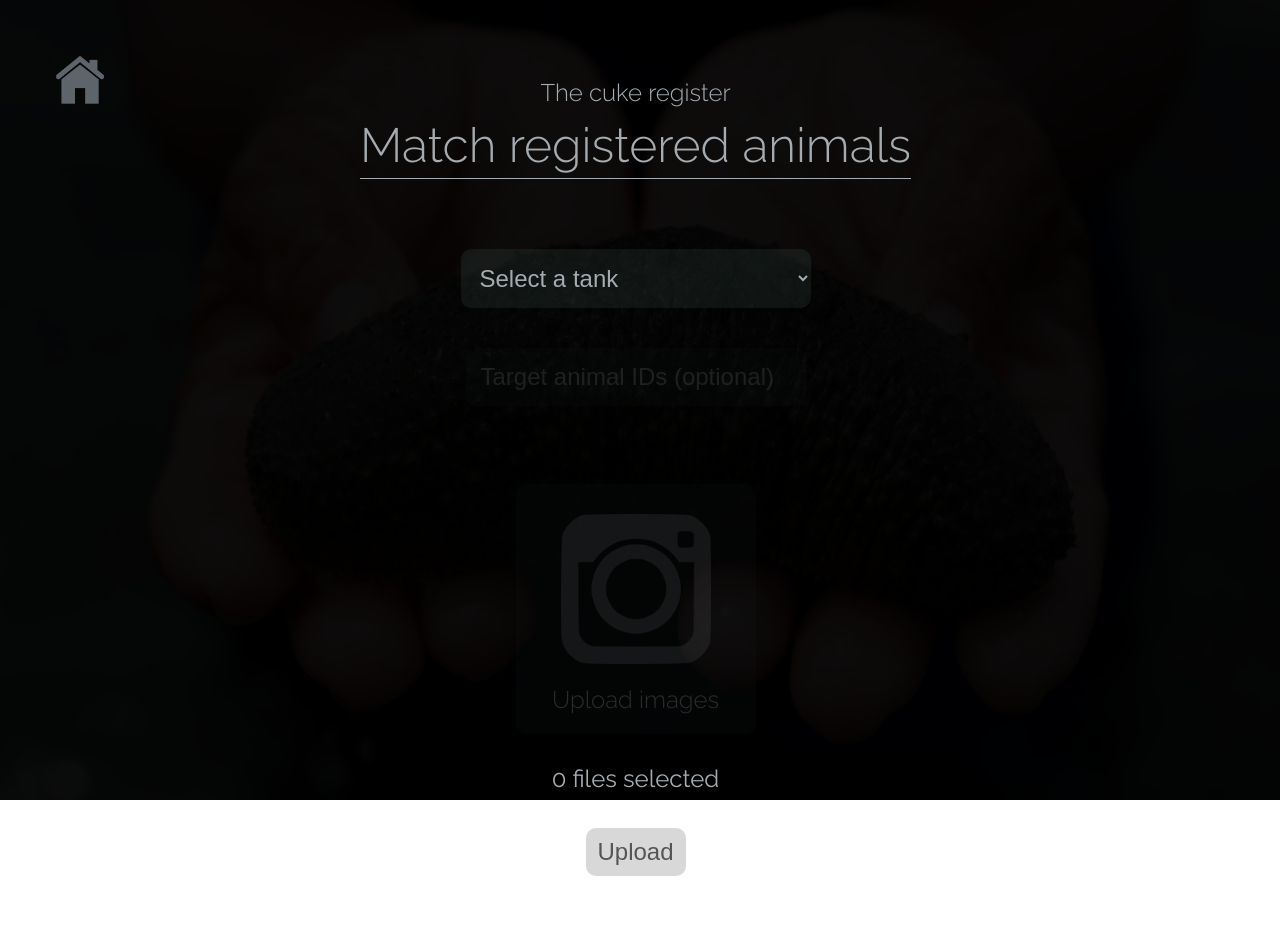
After one commit to neoformit/cukeweb, a Django app: template match/templates/match/match.html in a window 1280 px wide. The commit adds this page. Run offline with Django 3.2, Linux system fonts and the light colour scheme; the template is opened without the code that fills it, so the values that code supplies are empty; parts of the project's set-up code (start-up, migrations or seed data) failed here and were passed over.

Commit message:
Built Match.query interface

```diff
--- a/home/static/home/css/cukes.css
+++ b/home/static/home/css/cukes.css
@@ -164,8 +164,8 @@ label.file-input.disabled {
   cursor: not-allowed;
   opacity: 0.25;
 }
-label.file-input:not('disabled'):hover {
-  box-shadow: 0 0 10px 2px #aaa;
+label.file-input:not(.disabled):hover {
+  box-shadow: 0 0 10px 2px var(--dodger);
   background-color: var(--button-hov);
 }
 label.file-input.valid {
@@ -198,6 +198,10 @@ button:disabled, a.button:disabled {
   color: #555;
   background-color: rgba(100,100,100,0.25);
   border: none;
+  cursor: not-allowed;
+}
+input[type="text"]:disabled {
+  opacity: 0.25;
   cursor: not-allowed;
 }
 button.warn {
--- /dev/null
+++ b/match/static/match/css/match.css
@@ -0,0 +1,131 @@
+/* Register page */
+form {
+  width: 50vw;
+  display: flex;
+  flex-direction: column;
+  align-items: center;
+  position: static;
+}
+form p {
+  font-size: 1.5rem;
+  font-weight: normal;
+  margin-top: 0;
+  margin-bottom: 35px;
+}
+form .tanks {
+  display: flex;
+  flex-direction: row;
+  justify-content: space-between;
+  align-items: center;
+}
+form .tanks .dropdown {
+  position: relative;
+}
+form .tanks .dropdown select {
+  color: inherit;
+  width: 350px;
+  padding: 15px;
+  margin: 20px 0;
+  font-size: 1.5rem;
+  background-color: var(--button-main);
+  border: none;
+  border-radius: 10px;
+  cursor: pointer;
+}
+form .tanks .dropdown option {
+  color: black;
+}
+form p.error-msg {
+  height: 23.5px;
+}
+form div.valid input,
+form div.valid select {
+  box-shadow: 0 0 10px 2px lawngreen;
+}
+form div.valid::after {
+  content: "";
+  display: block;
+  position: absolute;
+  right: 15px;
+  top: 42px;
+  width: 20px;
+  height: 6px;
+  border: 3px solid lawngreen;
+  border-top: none;
+  border-right: none;
+  transform: rotate(-60deg);
+}
+div.targets {
+  display: flex;
+  flex-direction: column;
+  align-items: center;
+}
+div.targets .select {
+  position: relative;
+  display: flex;
+  flex-direction: column;
+  align-items: center;
+}
+div.targets img.spinner {
+  position: absolute;
+  top: 12px;
+  right: -65px;
+  width: 75px;
+  height: 75px;
+  display: none;
+}
+div.targets .dropdown {
+  opacity: 0;
+  position: absolute;
+  top: 77px;
+  left: 2px;
+  right: 2px;
+  display: flex;
+  flex-direction: column;
+  background-color: #111614;
+  border: 1px solid rgba(200,200,200,0.1);
+  border-top: none;
+  border-bottom-left-radius: 10px;
+  border-bottom-right-radius: 10px;
+}
+div.targets .dropdown .option {
+  padding: 5px 15px;
+  border-bottom: 1px solid rgba(200,200,200,0.1);
+  cursor: pointer;
+}
+div.targets .dropdown .option:last-child {
+  border-bottom: none;
+  border-bottom-left-radius: 10px;
+  border-bottom-right-radius: 10px;
+}
+div.targets .dropdown .option:hover {
+  background-color: #161b1f;
+}
+div.targets .selected {
+  display: flex;
+  flex-direction: row;
+  flex-wrap: wrap;
+  max-width: 500px;
+  justify-content: center;
+  align-items: center;
+}
+div.targets .selected > div {
+  display: flex;
+  justify-content: center;
+  align-items: center;
+  padding: 5px 10px;
+  margin: 10px 5px;
+  background-color: rgba(200,200,200,0.1);
+  border-radius: 10px;
+  font-size: 1.25rem;
+}
+div.targets .selected span {
+  display: inherit;
+  justify-content: center;
+  align-items: center;
+  font-size: 1.5rem;
+  width: 20px;
+  height: 20px;
+  margin-left: 15px;
+  cursor: pointer;
+}
--- /dev/null
+++ b/match/static/match/js/match.js
@@ -0,0 +1,84 @@
+function validateTankSelect(select) {
+    const value = $('form select').val();
+    if (value != '') {
+        validSelect()
+    } else {
+        invalidSelect()
+    }
+}
+
+async function blurTargetsInput(input) {
+    await new Promise((resolve) => setTimeout(resolve, 100));
+    if ($('div.targets input').is(":focus")) {
+        // User clicked on dropdown
+        console.log('Blur target input: focus returned to input.')
+        return
+    }
+    console.log('Blur target input: focus NOT returned to input.')
+    input.value = '';
+    $('div.targets .dropdown').empty();
+    $('div.targets .dropdown').css('opacity', '0');
+}
+
+function resetForm() {
+    $('div.targets .input').val('');
+    $('div.targets .dropdown').empty();
+    $('div.targets .selected').empty();
+    invalidDropdown();
+}
+
+function validDropdown() {
+    $('.tanks .dropdown').addClass('valid');
+    $('.targets input').removeAttr('disabled');
+    validateForm()
+}
+
+function invalidDropdown() {
+    $('.tanks .dropdown').removeClass('valid');
+    $('.targets input').prop('disabled', 'true');
+    validateForm()
+}
+
+function validateFiles(input) {
+    const n = input.files.length;
+    for (var i = 0; i < n; ++i) {
+        let file = input.files[i];
+        if (!(file.name.endsWith('.jpg') || file.name.endsWith('.jpeg'))) {
+            invalidFiles();
+            validateForm();
+            return
+        }
+    }
+    validFiles(n);
+    validateForm();
+}
+
+function validFiles(n) {
+    $('.error-msg').empty();
+    if (n === 1) {
+        $('#fileCount').text('1 file selected')
+    }
+    $('#fileCount').text(n + ' files selected')
+    $('label.file-input').addClass('valid');
+}
+
+function invalidFiles() {
+    console.log('Invalid files selected');
+    $('input:file').val('');
+    $('label.file-input').removeClass('valid');
+    $('#fileCount').text('0 files selected')
+    $('form.match-form-group .error-msg').text('Must be either .jpg or .jpeg files!');
+}
+
+function validateForm() {
+    if (
+        ($('.tanks .dropdown').hasClass('valid'))
+        & $('input:file').val() != ''
+    ) {
+        console.log('validateForm: form valididated')
+        $('button:submit').removeAttr('disabled')
+    } else {
+        console.log('validateForm: form not valid')
+        $('button:submit').prop('disabled', 'true')
+    }
+}
--- /dev/null
+++ b/match/static/match/js/targets.js
@@ -0,0 +1,102 @@
+let globalNonse = new Object();
+let targetIds = [];
+
+function fetchRegister(tank_id) {
+
+    // Reset form selection
+    resetForm();
+
+    // Check that selection not null
+    if (tank_id === '') {
+        invalidDropdown();
+        return
+    }
+
+    $('div.targets img.spinner').show();
+
+    $.ajax({
+        url: "/match/fetchids/",   // the endpoint
+        type: "POST",              // http method
+        data: {tank_id: tank_id},  // data
+
+        // Handle a successful response
+        success: function(json) {
+            if (json.identifiers) {
+                targetIds = json.identifiers;
+                validDropdown()
+            } else {
+                alert("Could not fetch any registered identifiers for this tank.");
+                invalidDropdown()
+            }
+            // Hide loading animation
+            $('div.targets img.spinner').hide()
+        },
+        error: function(xhr, status, msg) {
+            // alert("Server error fetching registered cukes");
+            invalidDropdown();
+            const html = `<h1> Server error fetching registered IDs: </h1> <br><br> <pre> ${xhr.responseText.replace('\n', '<br>').replace('\r', '<br>')} </pre>`
+            const newTab = window.open('about:blank', '_blank');
+            newTab.document.write(html);
+            newTab.document.close();
+            newTab.focus()
+        },
+    });
+}
+
+async function searchTargets(text) {
+    // Set nonse, wait and check
+    const localNonse = globalNonse = new Object();
+    await new Promise((resolve) => setTimeout(resolve, 250));
+    if (localNonse !== globalNonse) {
+        // User still typing
+        return
+    }
+
+    // Collect target ids matching user input
+    let matching_ids = [];
+    let selected = [];
+    $('.targets .selected').children().each(function(i, item) { selected.push(item.id) })
+    targetIds.forEach( function(item, i) {
+        if (!selected.includes(item) & item.includes(text)) {
+            matching_ids.push(item);
+        }
+    })
+
+    // Populate dropdown list
+    matching_ids = matching_ids.slice(0, 8);
+    populateIdDropdown(matching_ids);
+}
+
+function populateIdDropdown(ids) {
+    const dropdown = $('div.targets .dropdown');
+
+    if (!ids.length) {
+        dropdown.empty();
+        const option = $('<div class="no-ids"> No matching IDs in this tank </div>')
+        dropdown.append(option);
+        dropdown.css('opacity', '1');
+        return
+    }
+
+    dropdown.empty();
+    ids.forEach( function(item, i) {
+        const option = $('<div class="option" onclick="selectTarget(this);"></div>').text(item);
+        dropdown.append(option);
+    });
+    dropdown.css('opacity', '1');
+}
+
+function selectTarget(option) {
+    // Create new button and add to "selected"
+    const id = option.innerText
+    const selected = $(`<div id="${ id }"> ${ id } <span onclick="$(this).parent().remove();">&times;</span> </div>`);
+    $('div.targets .selected').append(selected);
+    // Remove selection from options
+    option.remove();
+    // Return focus to text input
+    $('div.targets input').focus();
+
+    // Add to hidden input
+    const targets = $('#target_ids').val();
+    $('#target_ids').val(targets + '|' + id);
+}
--- /dev/null
+++ b/match/templates/match/match.html
@@ -0,0 +1,100 @@
+{% extends "home/header.html" %}
+{% load static %}
+
+{% block head %}
+<link rel="stylesheet" href="{% static 'match/css/match.css' %}">
+{% endblock %}
+
+{% block content %}
+
+<div class="header">
+  <a class="home" href="/"> <img src="{% static 'home/img/home.png' %}" alt="Homepage"> </a>
+  <h2> The cuke register </h2>
+  <h1>Match registered animals</h1>
+</div>
+
+<form class="match-form-group" enctype="multipart/form-data" action="/match/" onsubmit="return formSubmit();" method="post">
+
+  {% csrf_token %}
+
+  <div class="container tanks">
+    <div class="dropdown">
+      <select class="form-control" name="tank_id_select" id="tank_id_select" onchange="fetchRegister(this.value);">
+        <option value="" selected> Select a tank </option>
+        {% for tank in tanks %}
+        <option value="{{ tank }}"> {{ tank }} </option>
+        {% endfor %}
+      </select>
+    </div>
+  </div>
+
+  <div class="targets">
+    <div class="select">
+      <input type="text" name="target_animal" onfocus="searchTargets(this.value);" oninput="searchTargets(this.value);" onblur="blurTargetsInput(this);" value="" placeholder="Target animal IDs (optional)" disabled>
+      <img class="spinner" src="{% static 'home/img/spinner.svg' %}"/>
+      <div class="dropdown">
+        <!-- js-filled -->
+        <div class="option" onclick="selectTarget(this)"> cuke_0001 </div>
+        <div class="option" onclick="selectTarget(this)"> cuke_0001 </div>
+        <div class="option" onclick="selectTarget(this)"> cuke_0001 </div>
+        <div class="option" onclick="selectTarget(this)"> cuke_0001 </div>
+        <div class="option" onclick="selectTarget(this)"> cuke_0001 </div>
+        <div class="option" onclick="selectTarget(this)"> cuke_0001 </div>
+        <div class="option" onclick="selectTarget(this)"> cuke_0001 </div>
+        <div class="option" onclick="selectTarget(this)"> cuke_0001 </div>
+      </div>
+    </div>
+
+    <div class="selected">
+      <!-- js-filled -->
+      <!-- <div id="cuke_0001"> cuke_0001 <span onclick="$(this).parent().remove();">&times;</span> </div> -->
+    </div>
+
+    <input id="target_ids" type="hidden" name="target_ids" value="">
+  </div>
+
+  <p class="error-msg">
+    <!-- js and django-filled -->
+    {% if error_msg %}
+    Invalid form:
+    <br>
+    {{ error_msg }}
+    {% endif %}
+  </p>
+
+  <div class="row">
+    <div class="col images">
+      <label class="file-input disabled" for="images">
+        <img src="{% static 'register/img/photo.png' %}" alt="Photo icon">
+        Upload images
+      </label>
+      <input type="file" id="images" name="images" maxlength="25" oninput="validateFiles(this);" accept=".jpg,.jpeg" multiple disabled></input>
+
+      <p class="text-center" id="fileCount"> 0 files selected </p>
+    </div>
+
+  </div>
+
+  <div class="row text-center">
+    <button type="submit" disabled> Upload </button>
+  </div>
+</form>
+
+{% endblock %}
+
+
+{% block javascript %}
+
+<script type="text/javascript">
+  const existingTanks = [
+    {% for tank in tanks %}
+    "{{ tank }}",
+    {% endfor %}
+  ]
+</script>
+
+<script src="{% static 'home/js/ajax.js' %}"></script>
+<script src="{% static 'match/js/match.js' %}"></script>
+<script src="{% static 'match/js/targets.js' %}"></script>
+
+{% endblock %}
--- a/match/urls.py
+++ b/match/urls.py
@@ -1,9 +1,14 @@
 """URLconf for the match app."""
 
-from . import views
+from . import views, async_requests
 from django.urls import path
 
 urlpatterns = [
-    path("", views.input, name="input"),
-    path("result", views.result, name="result"),
+    path("", views.query, name="query"),
+    path("result/", views.result, name="result"),
 ]
+
+# Async request urls
+urlpatterns += [
+    path("fetchids/", async_requests.fetch_cuke_ids, name="fetch_ids"),
+]
--- a/register/static/register/css/register.css
+++ b/register/static/register/css/register.css
@@ -31,11 +31,10 @@ form .dropdown select {
   background-color: var(--button-main);
   border: none;
   border-radius: 10px;
+  cursor: pointer;
 }
 form .dropdown option {
   color: black;
-  padding: 15px;
-  font-size: 1.5rem;
 }
 form p {
   font-size: 1.5rem;
```
Also changed, not shown: match/async_requests.py (added, +14 -0 lines), match/forms.py (added, +23 -0 lines), match/views.py (+29 -3 lines), home/static/home/img/spinner.svg (added).
